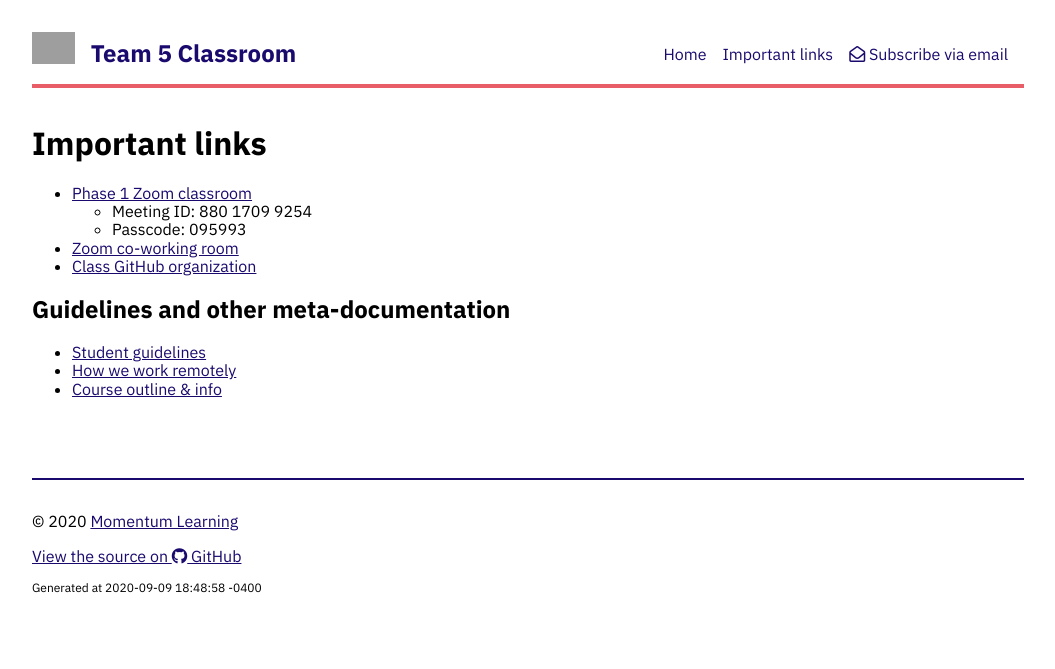
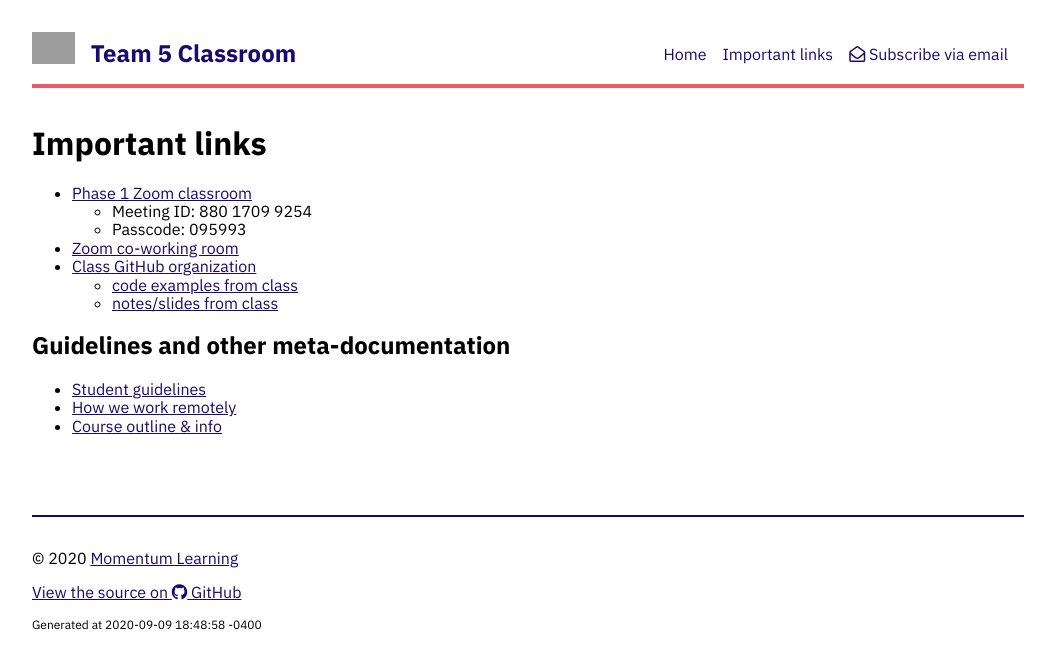
Before and after one commit to momentum-team-5/momentum-team-5.github.io, a Jekyll site: the page built from links.md, in a window 1280 px wide. Shown: the top 669 px of the page, without its empty margins (112-1167 px from the left). Built offline with Jekyll 4.4.1, drawn with Linux system fonts in a browser that asks for light colours; nearby versions of some CDN libraries; grey boxes are pictures that could not be loaded.

Commit message:
Add links to notes and examples

```diff
--- a/links.md
+++ b/links.md
@@ -11,6 +11,8 @@ layout: default
   - Passcode: 095993
 - [Zoom co-working room](https://us02web.zoom.us/j/705824048?pwd=Zk55dFpXa09jNGcvS2UramRNRkxyZz09)
 - [Class GitHub organization](https://github.com/momentum-team-5)
+  - [code examples from class](https://github.com/momentum-team-5/examples)
+  - [notes/slides from class](https://github.com/momentum-team-5/notes)
 
 ## Guidelines and other meta-documentation
 
```
Also changed, not shown: _posts/2020-09-09-html.md (+1 -0 lines).
